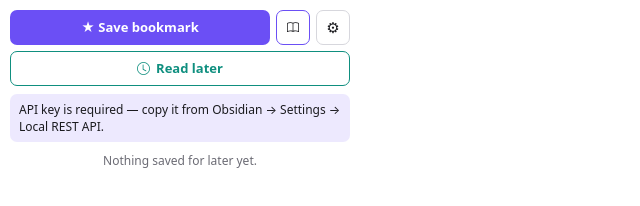
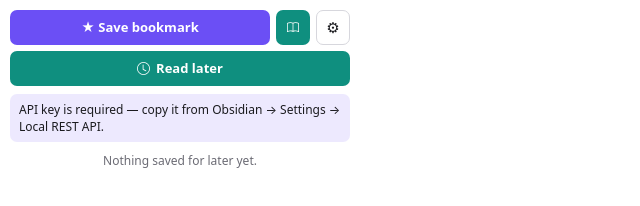
Before and after one commit to confiscar/obsidian-bookmarks, a website with bundled scripts: page src/popup/index.html in a window 1280 px wide. Both pictures are taken after a click on the button "Read later". Shown: the whole page, without its empty margins (0-640 px from the left). Built offline with nearby package versions, Linux system fonts and the light colour scheme; some packages are replaced by stand-ins of ours; no server answers.

Commit message:
Give the negative state to the header book, not the read later button
I read the request as being about the clock button under Save; it was about the book in the header. The clock is filled teal with a white glyph in every state again, and the book now fills in with the read later colour while that list is showing.

```diff
--- a/src/popup/controller.js
+++ b/src/popup/controller.js
@@ -118,7 +118,6 @@ export function createController({ port, createStore, document: doc = globalThis
     const readLaterTitle = showingReadLater ? 'Back to bookmarks' : 'Read later';
 
     ui.readLaterButton.hidden = !readLater;
-    ui.readLaterButton.classList.toggle('active', showingReadLater);
     ui.readLaterView.hidden = !readLater;
     ui.readLaterView.classList.toggle('active', showingReadLater);
     ui.readLaterView.setAttribute('aria-pressed', String(showingReadLater));
--- a/src/popup/index.css
+++ b/src/popup/index.css
@@ -89,18 +89,6 @@ button.read-later:not([hidden]) {
   display: flex;
 }
 
-/* Filled while you are reading your bookmarks; negative while you are looking at the list,
-   so the button itself says which of the two notes you are in. */
-button.read-later.active {
-  border-color: var(--read-later);
-  background: transparent;
-  color: var(--read-later);
-}
-
-button.read-later.active:hover:not(:disabled) {
-  border-color: var(--read-later);
-}
-
 button.icon {
   display: flex;
   align-items: center;
@@ -112,6 +100,14 @@ button.icon {
 
 button.icon.active {
   border-color: var(--accent);
+}
+
+/* The book fills in with the read later colour while that list is showing: the negative of the
+   header icons around it, so the button says which note the list below it belongs to. */
+#read-later-view.active {
+  border-color: transparent;
+  background: var(--read-later);
+  color: #fff;
 }
 
 .title {
```
Also changed, not shown: README.md.
